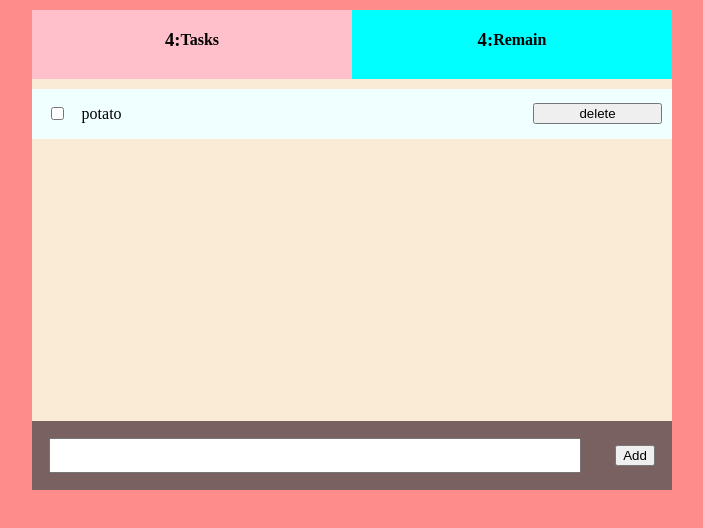
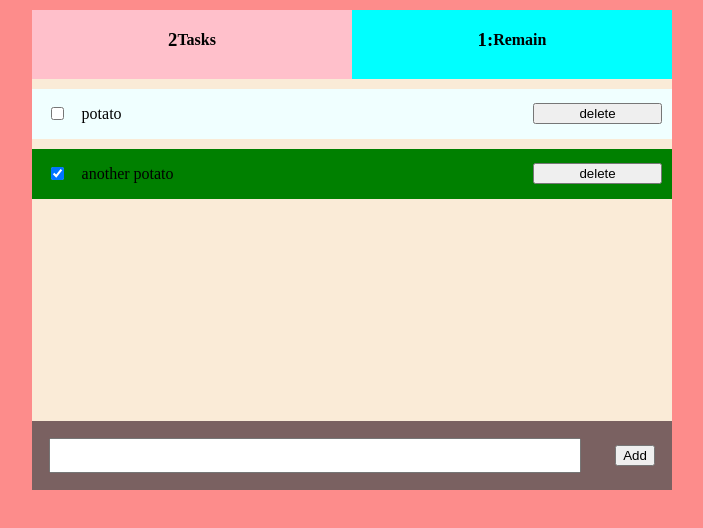
Before and after one commit to thahseen21/c-sharp-training, an Angular app in the folder Day_25/TodoList-App/: page / in a window 1280 px wide. Shown: the top 528 px of the page, without its empty margins (298-1001 px from the left). Built offline with nearby package versions, Linux system fonts and the light colour scheme.

Commit message:
working condition of todo

```diff
--- a/Day_25/TodoList-App/src/app/todo/header/header.component.html
+++ b/Day_25/TodoList-App/src/app/todo/header/header.component.html
@@ -1,8 +1,8 @@
 <div class="total-task">
-  <h3>4:</h3>
+  <h3>{{ totalTask }}</h3>
   <h4>Tasks</h4>
 </div>
 <div class="remain-task">
-  <h3>4:</h3>
+  <h3>{{ inCompletedTask }}:</h3>
   <h4>Remain</h4>
 </div>
--- a/Day_25/TodoList-App/src/app/todo/header/header.component.ts
+++ b/Day_25/TodoList-App/src/app/todo/header/header.component.ts
@@ -1,8 +1,25 @@
-import { Component } from '@angular/core';
+import { Component, Input } from '@angular/core';
 
 @Component({
   selector: 'todo-header',
   templateUrl: './header.component.html',
   styleUrls: ['./header.component.css'],
 })
-export class TodoHeader {}
+export class TodoHeader {
+  @Input() todoList: any;
+  totalTask = 0;
+  inCompletedTask = 0;
+
+  ngDoCheck(): void {
+    //Called every time that the input properties of a component or a directive are checked. Use it to extend change detection by performing a custom check.
+    //Add 'implements DoCheck' to the class.
+    this.inCompletedTask = 0;
+    this.totalTask = 0;
+    this.todoList.map((item: any) => {
+      if (!item.isOver) {
+        this.inCompletedTask++;
+      }
+      this.totalTask++;
+    });
+  }
+}
--- a/Day_25/TodoList-App/src/app/todo/input/input.component.html
+++ b/Day_25/TodoList-App/src/app/todo/input/input.component.html
@@ -1,2 +1,2 @@
 <input class="add-todo" type="text" #todo />
-<button (click)="getTodo(todo.value)">Add</button>
+<button (click)="[getTodo(todo.value), (todo.value = '')]">Add</button>
--- a/Day_25/TodoList-App/src/app/todo/task/task.component.css
+++ b/Day_25/TodoList-App/src/app/todo/task/task.component.css
@@ -1,7 +1,6 @@
 .task-container {
   display: flex;
   background-color: azure;
-  /* justify-content: space-around; */
   margin-top: 10px;
 }
 
@@ -10,6 +9,7 @@
   width: 100%;
   align-items: center;
   padding: 0px 10px;
+  /* background-color: pink; */
 }
 
 .task input {
@@ -24,3 +24,7 @@
 .task button {
   flex: 1;
 }
+
+.task-completed {
+  background-color: green;
+}
--- a/Day_25/TodoList-App/src/app/todo/task/task.component.html
+++ b/Day_25/TodoList-App/src/app/todo/task/task.component.html
@@ -1,7 +1,11 @@
 <div class="task-container" *ngFor="let todo of todoList">
-  <div class="task">
-    <input type="checkbox" />
+  <div class="task" [ngClass]="{ 'task-completed': todo.isOver }">
+    <input
+      type="checkbox"
+      [checked]="todo.isOver"
+      (change)="taskCompleteToggler(todo.key)"
+    />
     <p>{{ todo.todo }}</p>
-    <button>delete</button>
+    <button (click)="removeTask(todo.key)">delete</button>
   </div>
 </div>
--- a/Day_25/TodoList-App/src/app/todo/task/task.component.ts
+++ b/Day_25/TodoList-App/src/app/todo/task/task.component.ts
@@ -1,4 +1,5 @@
-import { Component, Input } from '@angular/core';
+import { formatPercent } from '@angular/common';
+import { Component, Input, Output, EventEmitter } from '@angular/core';
 
 @Component({
   selector: 'todo-task',
@@ -7,4 +8,21 @@ import { Component, Input } from '@angular/core';
 })
 export class TodoTask {
   @Input() todoList: any;
+
+  taskCompleteToggler(key: number) {
+    for (let todo of this.todoList) {
+      if (todo.key === key) {
+        todo.isOver = !todo.isOver;
+        console.log(todo);
+      }
+    }
+  }
+
+  removeTask(key: number) {
+    this.todoList.map((todo: any, index: number) => {
+      if (todo.key === key) {
+        this.todoList.splice(index, 1);
+      }
+    });
+  }
 }
--- a/Day_25/TodoList-App/src/app/todo/todo.component.html
+++ b/Day_25/TodoList-App/src/app/todo/todo.component.html
@@ -1,5 +1,5 @@
 <div class="todo-container">
-  <todo-header class="header-wrapper"></todo-header>
+  <todo-header class="header-wrapper" [todoList]="todoList"></todo-header>
   <todo-task class="task-wrapper" [todoList]="todoList"></todo-task>
   <todo-input
     class="input-wrapper"
--- a/Day_25/TodoList-App/src/app/todo/todo.component.ts
+++ b/Day_25/TodoList-App/src/app/todo/todo.component.ts
@@ -6,12 +6,24 @@ import { Component } from '@angular/core';
   styleUrls: ['./todo.component.css'],
 })
 export class TodoComponent {
-  todoList = [{ todo: 'potato', isOver: false }];
+  todoList = [
+    { todo: 'potato', isOver: false, key: 1 },
+    { todo: 'another potato', isOver: true, key: 2 },
+  ];
 
   newTodo = '';
+  key = 2;
 
   receiveNewTodo($event: string) {
     console.log('in todo component', $event);
     this.newTodo = $event;
+    if (this.newTodo.length > 0) {
+      this.todoList.push({
+        todo: this.newTodo,
+        isOver: false,
+        key: ++this.key,
+      });
+      this.newTodo = '';
+    }
   }
 }
```
